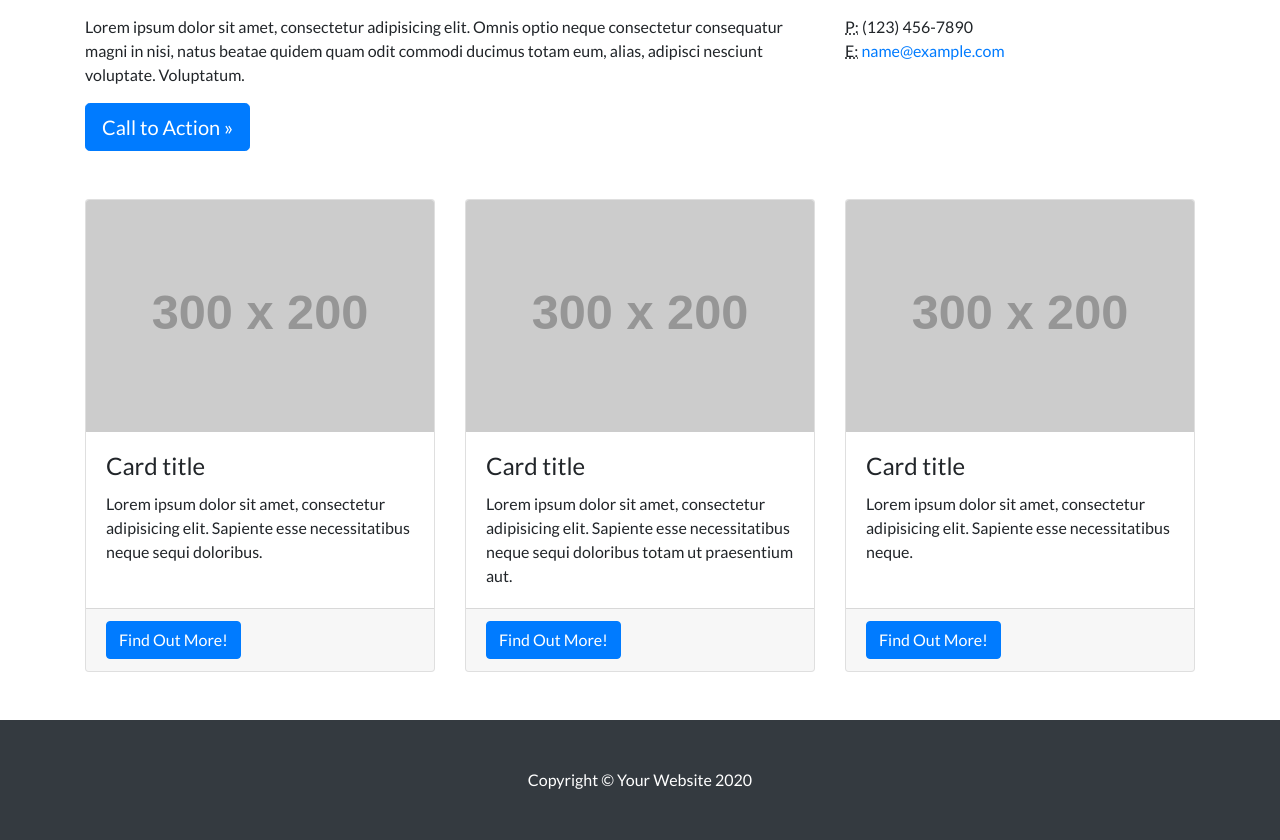
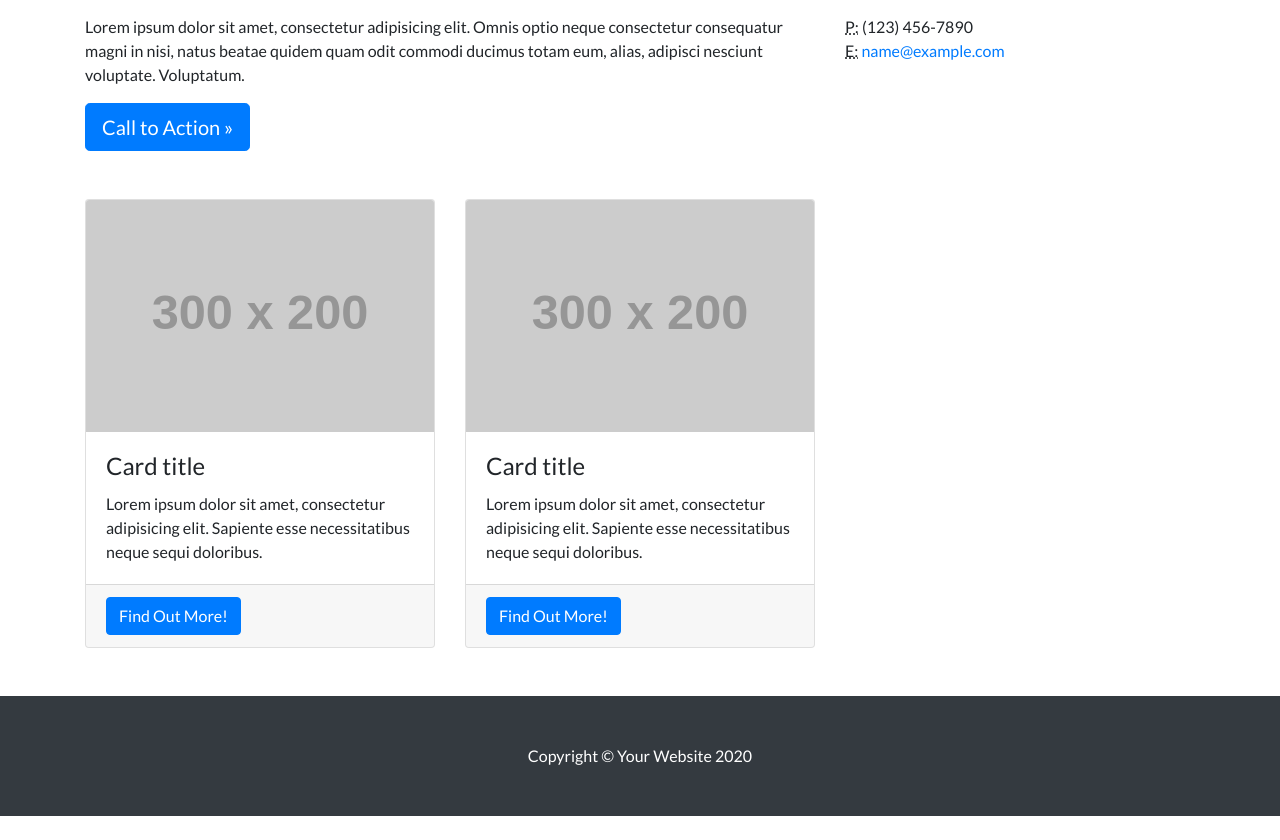
Before and after one commit to futurelabmx/curso-python-enes-leon, a Flask app: page / in a window 1280 px wide. Shown: the part 520-1360 px from the top of the page. After the commit the page ends 1336 px from the top, so only its background shows below. Run offline with Flask 2, Linux system fonts and the light colour scheme; grey boxes labelled with a size stand in for pictures from a placeholder-image service; some libraries are stand-ins or nearby versions.

Commit message:
Update I, 03/03.

```diff
--- a/app.py
+++ b/app.py
@@ -4,10 +4,19 @@ from flask import render_template
 
 app = Flask(__name__)
 
+eventos = [
+	{
+		"title": "Evento random #1"
+	},
+	{
+		"title": "Evento random #2"
+	}
+]
+
 
 @app.route('/')
 def index():
-	return render_template('index.html')
+	return render_template('index.html', e=eventos)
 
 
 if __name__ == "__main__":
--- a/templates/index.html
+++ b/templates/index.html
@@ -32,6 +32,7 @@
 	<!-- /.row -->
 
 	<div class="row">
+		{% for evento in e %}
 		<div class="col-md-4 mb-5">
 			<div class="card h-100">
 				<img class="card-img-top" src="http://placehold.it/300x200" alt="">
@@ -44,30 +45,7 @@
 				</div>
 			</div>
 		</div>
-		<div class="col-md-4 mb-5">
-		<div class="card h-100">
-			<img class="card-img-top" src="http://placehold.it/300x200" alt="">
-			<div class="card-body">
-			<h4 class="card-title">Card title</h4>
-			<p class="card-text">Lorem ipsum dolor sit amet, consectetur adipisicing elit. Sapiente esse necessitatibus neque sequi doloribus totam ut praesentium aut.</p>
-			</div>
-			<div class="card-footer">
-			<a href="#" class="btn btn-primary">Find Out More!</a>
-			</div>
-		</div>
-		</div>
-		<div class="col-md-4 mb-5">
-		<div class="card h-100">
-			<img class="card-img-top" src="http://placehold.it/300x200" alt="">
-			<div class="card-body">
-			<h4 class="card-title">Card title</h4>
-			<p class="card-text">Lorem ipsum dolor sit amet, consectetur adipisicing elit. Sapiente esse necessitatibus neque.</p>
-			</div>
-			<div class="card-footer">
-			<a href="#" class="btn btn-primary">Find Out More!</a>
-			</div>
-		</div>
-		</div>
+		{% endfor %}
 	</div>
 	<!-- /.row -->
 
```
Lines whose indentation alone changed are shown as unchanged.
